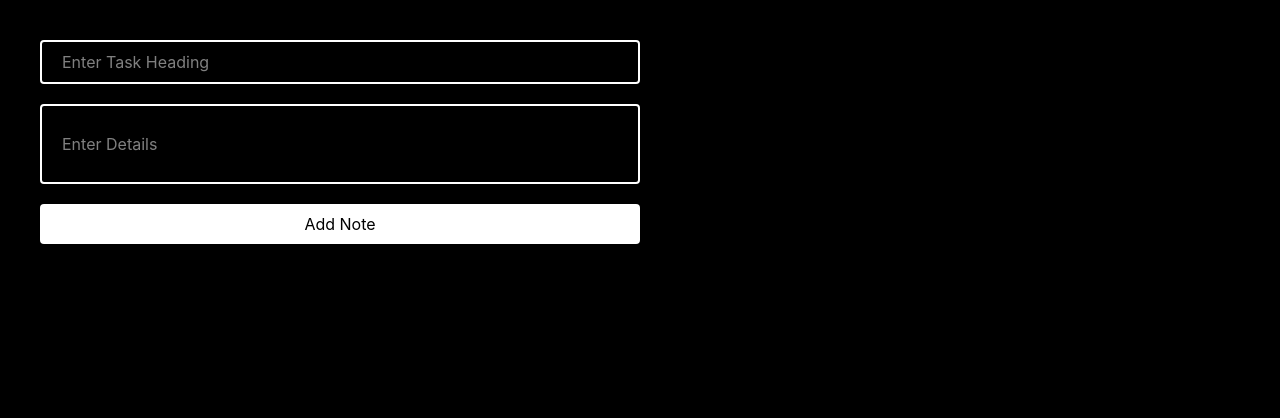
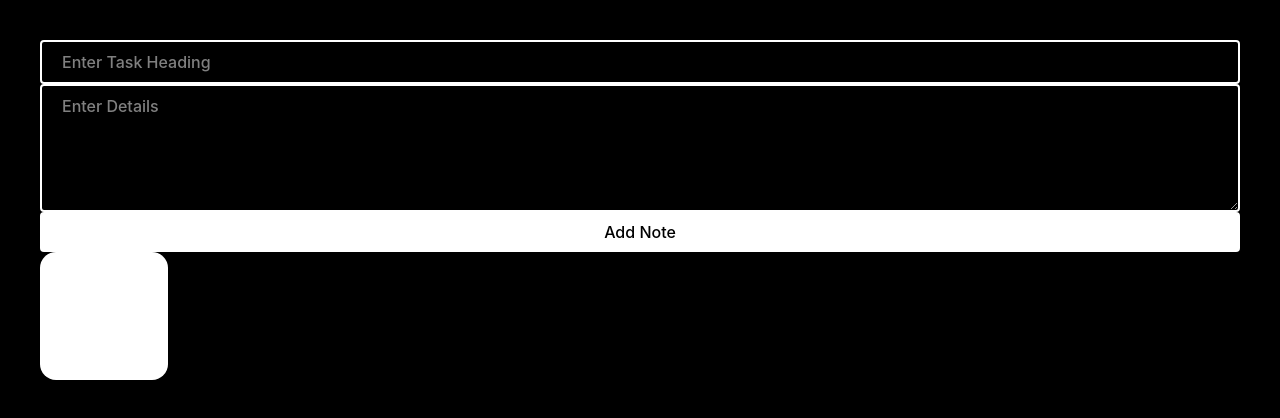
Before and after one commit to sahilshingate01/Notes-react, a React (Vite) app: page / in a window 1280 px wide. Shown: the top 418 px of the page. Built offline with nearby package versions, Linux system fonts and the light colour scheme.

Commit message:
remove png style note and improvements in ui

```diff
--- a/src/App.jsx
+++ b/src/App.jsx
@@ -1,23 +1,34 @@
 import React from 'react'
 
 const App = () => {
+  const formHandler = (e) => {
+    console.log(`form submited`)
+    e.preventDefault();
+  }
   return (
-    <div className=' h-screen bg-black  text-white  '>
-      <form action="" className='flex p-10  items-start justify-between'>
-        <div className='flex-col w-1/2 items-start flex gap-5' >
-          <input type="text"
-        placeholder='Enter Task Heading'
-        className=' px-5 py-2 border-2 rounded w-full'
-         />
+    <div className=' h-screen bg-black  text-white p-10 '>
+      <form onSubmit={(e) => {
+        formHandler(e)
+      }} className='flex items-start justify-between flex-col'>
 
-         <input type="text"
-        placeholder='Enter Details '
-        className=' px-5 py-2 border-2 rounded h-20 w-full'
-         />
+        <input type="text"
+          placeholder='Enter Task Heading'
+          className=' px-5 py-2 border-2 rounded w-full outline-none font-medium'
+        />
 
-        <button className=' bg-white text-black px-5 py-2 rounded w-full'>Add Note</button>
+        <textarea type="text"
+          placeholder='Enter Details '
+          className=' px-5 py-2 border-2 rounded h-32 w-full outline-none flex flex-row font-medium'
+        />
+
+        <button className=' bg-white text-black px-5 py-2 rounded w-full outline-none font-medium'>Add Note</button>
+      </form>
+
+      <div>
+        <div className='h-32 w-32 bg-white rounded-2xl'>
+
         </div>
-      </form>
+      </div>
     </div>
   )
 }
```
